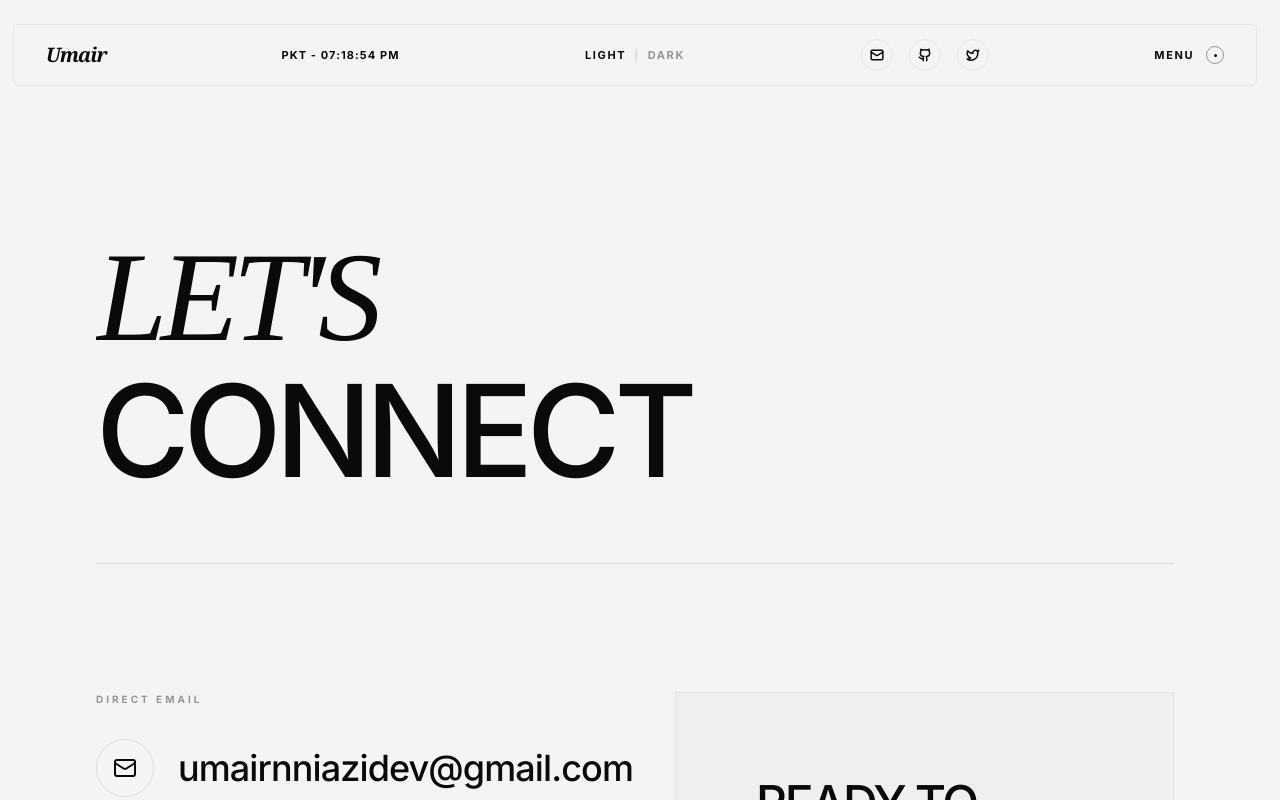
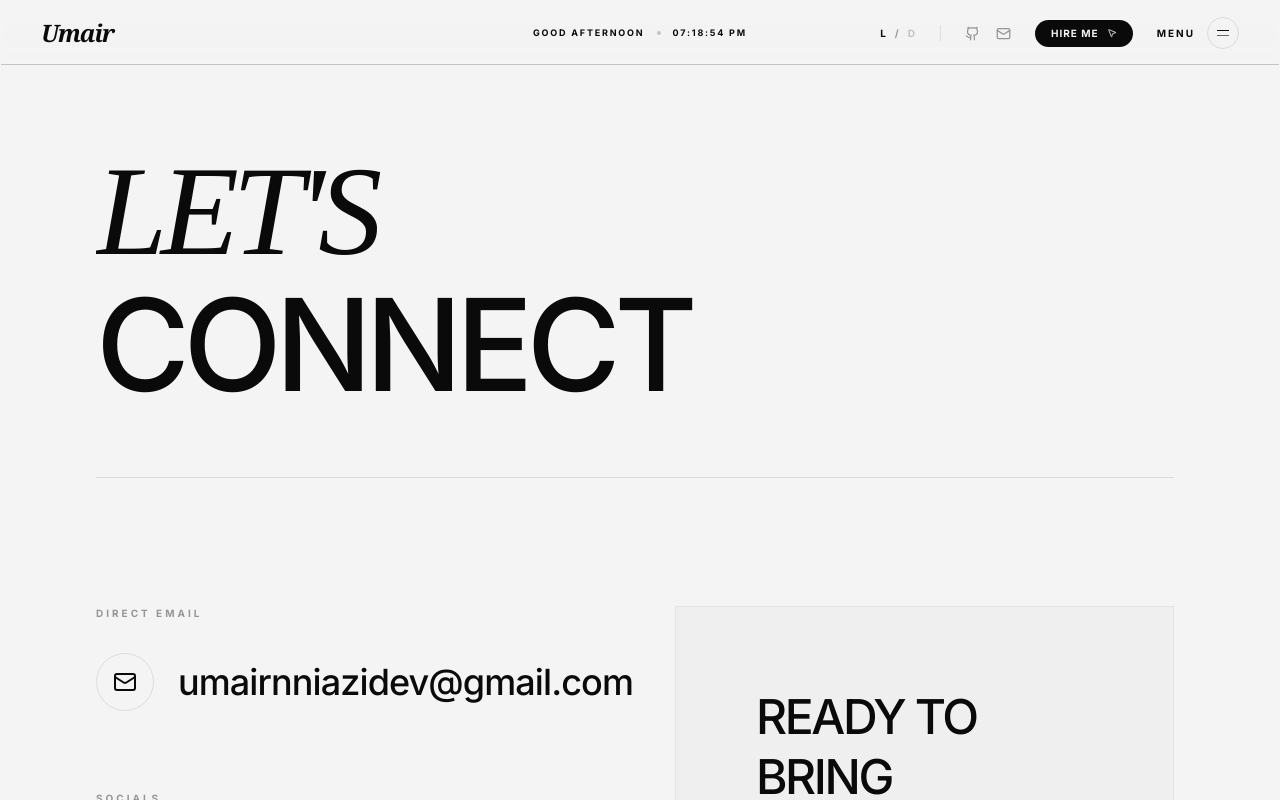
Before and after one commit to umairhex/refolio, a Next.js app: page /contact in a window 1280 px wide. Shown: the top 800 px of the page. Built offline with nearby package versions, Linux system fonts and the light colour scheme; no server answers.

Commit message:
feat: Add core page layout components including Navbar, FullScreenMenu, HeroSection, WorkSection, and Tooltip.

```diff
--- a/app/components/layout/Navbar.tsx
+++ b/app/components/layout/Navbar.tsx
@@ -5,9 +5,18 @@ import Link from "next/link";
 import { useTheme } from "next-themes";
 import gsap from "gsap";
 import { useGSAP } from "@gsap/react";
-import { Mail, Github, Twitter } from "lucide-react";
+import { Mail, Github, MousePointer2 } from "lucide-react";
+import { motion, useScroll, useSpring } from "framer-motion";
+import useSound from "use-sound";
+
 import FullScreenMenu from "./FullScreenMenu";
 import { SOCIAL_LINKS } from "@/constants";
+import { useLenis } from "lenis/react";
+import {
+  Tooltip,
+  TooltipTrigger,
+  TooltipContent,
+} from "@/components/ui/tooltip";
 
 if (typeof window !== "undefined") {
   gsap.registerPlugin(useGSAP);
@@ -15,45 +24,84 @@ if (typeof window !== "undefined") {
 
 export default function Navbar() {
   const [time, setTime] = useState("");
+  const [greeting, setGreeting] = useState("");
   const { setTheme, resolvedTheme } = useTheme();
   const [mounted, setMounted] = useState(false);
   const [isMenuOpen, setIsMenuOpen] = useState(false);
   const navRef = useRef<HTMLElement>(null);
+  const lenis = useLenis();
+
+  const [isScrolled, setIsScrolled] = useState(false);
+  const [isVisible, setIsVisible] = useState(true);
+  const [lastScrollY, setLastScrollY] = useState(0);
+
+  const { scrollYProgress } = useScroll();
+  const scaleX = useSpring(scrollYProgress, {
+    stiffness: 100,
+    damping: 30,
+    restDelta: 0.001,
+  });
+
+  const [playHover] = useSound("/assets/sounds/hover.mp3", { volume: 0.1 });
+  const [playClick] = useSound("/assets/sounds/click.mp3", { volume: 0.2 });
+
+  useEffect(() => {
+    const handleScroll = () => {
+      const currentScrollY = window.scrollY;
+      setIsScrolled(currentScrollY > 50);
+
+      if (currentScrollY > lastScrollY && currentScrollY > 200) {
+        setIsVisible(false);
+      } else {
+        setIsVisible(true);
+      }
+      setLastScrollY(currentScrollY);
+    };
+
+    window.addEventListener("scroll", handleScroll, { passive: true });
+    return () => window.removeEventListener("scroll", handleScroll);
+  }, [lastScrollY]);
 
   useGSAP(
     () => {
       const tl = gsap.timeline();
-
       gsap.set(".nav-item", { opacity: 0, y: -20 });
 
       tl.to(navRef.current, {
-        width: "98%",
         opacity: 1,
+        y: 0,
         duration: 1.2,
-        ease: "power4.inOut",
+        ease: "power4.out",
       }).to(
         ".nav-item",
         {
           opacity: 1,
           y: 0,
           duration: 0.8,
-          stagger: 0.1,
+          stagger: 0.08,
           ease: "power3.out",
         },
-        "-=0.4",
+        "-=0.6",
       );
     },
     { scope: navRef },
   );
 
   useEffect(() => {
-    // eslint-disable-next-line
-    setMounted(true);
+    const frame = requestAnimationFrame(() => setMounted(true));
+    return () => cancelAnimationFrame(frame);
   }, []);
 
   useEffect(() => {
-    const updateClock = () => {
+    const updateTime = () => {
       const now = new Date();
+      const hours = now.getHours();
+
+      if (hours >= 5 && hours < 12) setGreeting("Good Morning");
+      else if (hours >= 12 && hours < 17) setGreeting("Good Afternoon");
+      else if (hours >= 17 && hours < 21) setGreeting("Good Evening");
+      else setGreeting("Good Night");
+
       const formatter = new Intl.DateTimeFormat("en-US", {
         timeZone: "Asia/Karachi",
         hour: "2-digit",
@@ -62,27 +110,57 @@ export default function Navbar() {
         hour12: true,
       });
 
-      setTime(`PKT - ${formatter.format(now)}`);
+      setTime(formatter.format(now));
     };
 
-    updateClock();
-    const interval = setInterval(updateClock, 1000);
+    updateTime();
+    const interval = setInterval(updateTime, 1000);
     return () => clearInterval(interval);
   }, []);
 
+  const handleScrollToTop = () => {
+    lenis?.scrollTo(0, { lerp: 0.05 });
+    playClick();
+  };
+
   return (
     <>
+      <header
+        className={`fixed top-0 left-0 w-full z-50 transition-all duration-500 ease-in-out ${
+          isVisible ? "translate-y-0" : "-translate-y-full"
+        } ${
+          isScrolled && !isMenuOpen
+            ? "bg-background/80 md:bg-transparent backdrop-blur-xl md:backdrop-blur-0"
+            : "bg-linear-to-b from-background/40 to-transparent pointer-events-none"
+        }`}
+      >
+        <div className="absolute inset-0 bg-background/5 backdrop-blur-[2px] pointer-events-none" />
         <nav
           ref={navRef}
-        className="relative mx-auto mt-4 md:mt-6 w-[90%] opacity-0 max-w-[1500px] z-50 flex items-center justify-between px-6 md:px-8 py-3.5 bg-background/70 backdrop-blur-lg border border-foreground/5 rounded-[6px] text-foreground"
+          className={`mx-auto transition-all duration-700 ease-expo-out flex items-center justify-between px-6 md:px-10 py-3 md:py-4 border border-foreground/5 text-foreground overflow-hidden pointer-events-auto ${
+            isScrolled
+              ? "mt-[calc(1rem+1vh)] w-[95%] md:w-[92%] xl:w-[85%] 2xl:w-[75%] bg-background/80 backdrop-blur-2xl rounded-full md:rounded-[24px] shadow-[0_8px_32px_rgba(0,0,0,0.1)] border border-foreground/10 py-3 px-8"
+              : "mt-0 w-full bg-transparent border-transparent py-[clamp(1.5rem,4vh,3rem)]"
+          }`}
+          style={{ opacity: 0, transform: "translateY(-10px)" }}
         >
+          <motion.div
+            className="absolute bottom-0 left-0 right-0 h-px bg-foreground/20 z-60"
+            style={{ scaleX, transformOrigin: "0%" }}
+          />
+
           <div className="flex-1 flex justify-start nav-item">
-          <Link href="/">
+            <button
+              onClick={handleScrollToTop}
+              onMouseEnter={() => playHover()}
+              className="group flex items-center gap-3 focus:outline-none"
+              aria-label="Scroll to top"
+            >
               <span
-              className="text-lg md:text-xl font-bold italic cursor-pointer block transform-gpu nav-logo"
+                className="text-lg md:text-2xl font-bold italic cursor-pointer block transform-gpu nav-logo"
                 onMouseEnter={(e) => {
                   gsap.to(e.currentTarget, {
-                  rotateY: 15,
+                    rotateY: 20,
                     rotateX: -10,
                     x: 5,
                     duration: 0.4,
@@ -107,77 +185,118 @@ export default function Navbar() {
               >
                 Umair
               </span>
-          </Link>
-        </div>
-
-        <div className="flex-1 hidden lg:flex justify-start opacity-70 text-[10px] md:text-[11px] font-bold tracking-widest uppercase nav-item">
-          {time || "PKT - 00:00:00 AM"}
-        </div>
-
-        <div className="flex-1 hidden md:flex justify-center text-[10px] md:text-[11px] font-bold tracking-[0.15em] uppercase gap-2 text-foreground/40 nav-item">
-          <button
-            onClick={() => setTheme("light")}
-            className={`transition-all cursor-pointer ${
-              mounted && resolvedTheme === "light"
-                ? "text-foreground opacity-100"
-                : "hover:text-foreground hover:opacity-100"
-            }`}
-          >
-            LIGHT
-          </button>
-          <span className="font-normal opacity-50">|</span>
-          <button
-            onClick={() => setTheme("dark")}
-            className={`transition-all cursor-pointer ${
-              mounted && resolvedTheme === "dark"
-                ? "text-foreground opacity-100"
-                : "hover:text-foreground hover:opacity-100"
-            }`}
-          >
-            DARK
             </button>
           </div>
 
-        <div className="flex-1 hidden lg:flex justify-end items-center gap-4 nav-item">
-          <Link
-            href="/contact"
-            className="p-2 rounded-full border border-foreground/5 hover:bg-foreground hover:text-background transition-all duration-300"
-            aria-label="Email"
+          <div
+            className={`nav-item flex flex-col items-center justify-center transition-all duration-500 ${isScrolled ? "scale-90 opacity-40 translate-y-1 hidden xl:flex" : "flex-1 hidden lg:flex"}`}
           >
-            <Mail size={14} strokeWidth={2.5} />
-          </Link>
+            <div className="flex items-center gap-3 text-[9px] font-bold tracking-[0.2em] uppercase">
+              <span className="hidden xl:inline">{greeting}</span>
+              <span className="w-1 h-1 rounded-full bg-foreground/20 hidden xl:inline" />
+              <span>{time || "00:00:00 AM"}</span>
+            </div>
+          </div>
+
+          <div className="flex-1 flex justify-end items-center gap-4 md:gap-6 nav-item">
+            <div className="hidden lg:flex items-center gap-6">
+              <div className="items-center gap-2 text-[10px] font-bold tracking-widest text-foreground/40 hidden xl:flex">
+                <Tooltip>
+                  <TooltipTrigger asChild>
+                    <button
+                      onClick={() => {
+                        setTheme("light");
+                        playClick();
+                      }}
+                      onMouseEnter={() => playHover()}
+                      className={`transition-all focus:outline-none ${mounted && resolvedTheme === "light" ? "text-foreground opacity-100" : "hover:text-foreground opacity-50"}`}
+                    >
+                      L
+                    </button>
+                  </TooltipTrigger>
+                  <TooltipContent>Switch to Light</TooltipContent>
+                </Tooltip>
+                <span>/</span>
+                <Tooltip>
+                  <TooltipTrigger asChild>
+                    <button
+                      onClick={() => {
+                        setTheme("dark");
+                        playClick();
+                      }}
+                      onMouseEnter={() => playHover()}
+                      className={`transition-all focus:outline-none ${mounted && resolvedTheme === "dark" ? "text-foreground opacity-100" : "hover:text-foreground opacity-50"}`}
+                    >
+                      D
+                    </button>
+                  </TooltipTrigger>
+                  <TooltipContent>Switch to Dark</TooltipContent>
+                </Tooltip>
+              </div>
+
+              <div className="h-4 w-px bg-foreground/10 hidden xl:block" />
+
+              <div className="items-center gap-4 hidden xl:flex">
+                <Tooltip>
+                  <TooltipTrigger asChild>
                     <a
                       href={SOCIAL_LINKS.github}
                       target="_blank"
                       rel="noopener noreferrer"
-            className="p-2 rounded-full border border-foreground/5 hover:bg-foreground hover:text-background transition-all duration-300"
-            aria-label="GitHub"
+                      onMouseEnter={() => playHover()}
+                      className="opacity-40 hover:opacity-100 transition-opacity focus:outline-none"
                     >
-            <Github size={14} strokeWidth={2.5} />
+                      <Github size={15} />
                     </a>
-          <a
-            href={SOCIAL_LINKS.twitter}
-            target="_blank"
-            rel="noopener noreferrer"
-            className="p-2 rounded-full border border-foreground/5 hover:bg-foreground hover:text-background transition-all duration-300"
-            aria-label="Twitter"
+                  </TooltipTrigger>
+                  <TooltipContent>GitHub Profile</TooltipContent>
+                </Tooltip>
+                <Tooltip>
+                  <TooltipTrigger asChild>
+                    <Link
+                      href="/contact"
+                      onMouseEnter={() => playHover()}
+                      className="opacity-40 hover:opacity-100 transition-opacity focus:outline-none"
                     >
-            <Twitter size={14} strokeWidth={2.5} />
-          </a>
+                      <Mail size={15} />
+                    </Link>
+                  </TooltipTrigger>
+                  <TooltipContent>Send an Email</TooltipContent>
+                </Tooltip>
               </div>
 
-        <div className="flex-1 flex justify-end nav-item">
+              <Link href="/contact" onClick={() => playClick()}>
+                <motion.button
+                  whileHover={{ scale: 1.05 }}
+                  whileTap={{ scale: 0.95 }}
+                  onMouseEnter={() => playHover()}
+                  className="flex items-center gap-2 px-4 py-1.5 bg-foreground text-background text-[10px] font-bold tracking-widest uppercase rounded-full hover:shadow-lg transition-shadow"
+                >
+                  <span className="hidden sm:inline">Hire Me</span>
+                  <MousePointer2 size={10} />
+                </motion.button>
+              </Link>
+            </div>
+
             <button
-            onClick={() => setIsMenuOpen(true)}
-            className="flex items-center gap-3 text-[10px] md:text-[11px] font-bold tracking-[0.15em] uppercase group cursor-pointer"
+              onClick={() => {
+                setIsMenuOpen(true);
+                playClick();
+              }}
+              onMouseEnter={() => playHover()}
+              className={`flex items-center gap-3 text-[10px] font-bold tracking-[0.2em] uppercase group transform transition-all duration-500 focus:outline-none ${isScrolled ? "scale-105" : ""}`}
             >
-            <span>MENU</span>
-            <div className="w-[18px] h-[18px] rounded-full border-[1.5px] border-foreground/40 group-hover:border-foreground transition-colors flex items-center justify-center">
-              <div className="w-[3px] h-[3px] bg-foreground rounded-full animate-pulse" />
+              <span className="hidden md:inline">Menu</span>
+              <div className="relative w-8 h-8 rounded-full border border-foreground/10 flex items-center justify-center group-hover:bg-foreground group-hover:text-background transition-all duration-500 overflow-hidden">
+                <div className="flex flex-col gap-1 items-center">
+                  <div className="w-3 h-px bg-current" />
+                  <div className="w-3 h-px bg-current opacity-60" />
+                </div>
               </div>
             </button>
           </div>
         </nav>
+      </header>
 
       <FullScreenMenu isOpen={isMenuOpen} setIsOpen={setIsMenuOpen} />
     </>
--- a/app/layout.tsx
+++ b/app/layout.tsx
@@ -29,6 +29,8 @@ export const metadata: Metadata = {
   description: "Generated by create next app",
 };
 
+import { TooltipProvider } from "@/components/ui/tooltip";
+
 export default function RootLayout({
   children,
 }: Readonly<{
@@ -45,9 +47,11 @@ export default function RootLayout({
           enableSystem
           disableTransitionOnChange
         >
-          <SmoothScroll>
-            {children}
-          </SmoothScroll>
+          <TooltipProvider delayDuration={0}>
+            <SmoothScroll>
+              {children}
+            </SmoothScroll>
+          </TooltipProvider>
         </ThemeProvider>
       </body>
     </html>
--- /dev/null
+++ b/components/ui/tooltip.tsx
@@ -0,0 +1,57 @@
+"use client";
+
+import * as React from "react";
+import { Tooltip as TooltipPrimitive } from "radix-ui";
+
+import { cn } from "@/lib/utils";
+
+function TooltipProvider({
+  delayDuration = 0,
+  ...props
+}: React.ComponentProps<typeof TooltipPrimitive.Provider>) {
+  return (
+    <TooltipPrimitive.Provider
+      data-slot="tooltip-provider"
+      delayDuration={delayDuration}
+      {...props}
+    />
+  );
+}
+
+function Tooltip({
+  ...props
+}: React.ComponentProps<typeof TooltipPrimitive.Root>) {
+  return <TooltipPrimitive.Root data-slot="tooltip" {...props} />;
+}
+
+function TooltipTrigger({
+  ...props
+}: React.ComponentProps<typeof TooltipPrimitive.Trigger>) {
+  return <TooltipPrimitive.Trigger data-slot="tooltip-trigger" {...props} />;
+}
+
+function TooltipContent({
+  className,
+  sideOffset = 0,
+  children,
+  ...props
+}: React.ComponentProps<typeof TooltipPrimitive.Content>) {
+  return (
+    <TooltipPrimitive.Portal>
+      <TooltipPrimitive.Content
+        data-slot="tooltip-content"
+        sideOffset={sideOffset}
+        className={cn(
+          "z-50 inline-flex w-fit max-w-xs origin-(--radix-tooltip-content-transform-origin) items-center gap-1.5 rounded-md bg-foreground px-3 py-1.5 text-xs text-background has-data-[slot=kbd]:pr-1.5 data-[side=bottom]:slide-in-from-top-2 data-[side=left]:slide-in-from-right-2 data-[side=right]:slide-in-from-left-2 data-[side=top]:slide-in-from-bottom-2 **:data-[slot=kbd]:relative **:data-[slot=kbd]:isolate **:data-[slot=kbd]:z-50 **:data-[slot=kbd]:rounded-sm data-[state=delayed-open]:animate-in data-[state=delayed-open]:fade-in-0 data-[state=delayed-open]:zoom-in-95 data-open:animate-in data-open:fade-in-0 data-open:zoom-in-95 data-closed:animate-out data-closed:fade-out-0 data-closed:zoom-out-95",
+          className,
+        )}
+        {...props}
+      >
+        {children}
+        <TooltipPrimitive.Arrow className="z-50 size-2.5 translate-y-[calc(-50%-2px)] rotate-45 rounded-[2px] bg-foreground fill-foreground" />
+      </TooltipPrimitive.Content>
+    </TooltipPrimitive.Portal>
+  );
+}
+
+export { Tooltip, TooltipContent, TooltipProvider, TooltipTrigger };
--- a/package.json
+++ b/package.json
@@ -12,6 +12,7 @@
     "@gsap/react": "^2.1.2",
     "class-variance-authority": "^0.7.1",
     "clsx": "^2.1.1",
+    "framer-motion": "^12.35.2",
     "gsap": "^3.14.2",
     "lenis": "^1.3.18",
     "lucide-react": "^0.577.0",
@@ -22,7 +23,8 @@
     "react-dom": "19.2.3",
     "shadcn": "^4.0.5",
     "tailwind-merge": "^3.5.0",
-    "tw-animate-css": "^1.4.0"
+    "tw-animate-css": "^1.4.0",
+    "use-sound": "^5.0.0"
   },
   "devDependencies": {
     "@tailwindcss/postcss": "^4",
```
Also changed, not shown: app/components/layout/FullScreenMenu.tsx (+25 -7 lines), app/components/section/HeroSection.tsx (+7 -7 lines), app/components/section/WorkSection.tsx (+4 -4 lines), 1 other file (tests, documents, lock files or other folders). Lines whose indentation alone changed are shown as unchanged.
